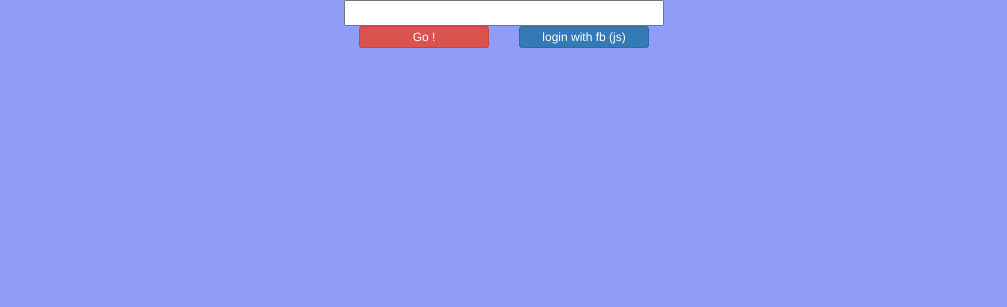
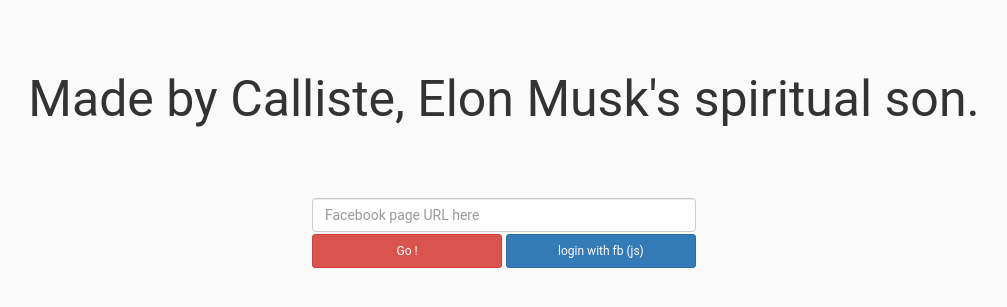
Before and after one commit to CallisteHanriat/CallisteHanriat.github.io, a PHP site: page / in a window 1280 px wide. Shown: the top 307 px of the page, without its empty margins (136-1143 px from the left). Run offline with PHP 8.4, Linux system fonts and the light colour scheme; some libraries are stand-ins or nearby versions.

Commit message:
Adding design

```diff
--- a/count.html
+++ b/count.html
@@ -4,18 +4,15 @@
     <link rel="stylesheet" href="odometer-theme-minimal.css" >
     <link rel="stylesheet" href="https://maxcdn.bootstrapcdn.com/bootstrap/3.3.6/css/bootstrap.min.css" >
     <link rel="stylesheet" href="liveCount.css" >
-    <script src="odometer.min.js"></script>
-    <script src="jquery-2.2.3.js"></script>
-    <script type="text/javascript" src="count.js"></script>
     <meta charset="utf-8">
     <title>count</title>
   </head>
 
   <body>
-
+    <div class="intro_text">Made by Calliste, Elon Musk's spiritual son.</div>
     <div id="search_box">
-        <input type="text" name="pageId" value="" id="inputPageId">
-        <div id = "tow_buttons" class="row">
+        <input placeholder = "Facebook page URL here" class="form-control" type="text" name="pageId" value="" id="inputPageId"/>
+        <div id = "tow_buttons" class="">
             <div class =    "col-md-6">
                 <button type="button" name="button" id="submitButton" class= "btn btn-xs btn-danger">Go ! </button>
             </div>
@@ -27,8 +24,14 @@
         <br>
     </div>
     <div id="number_of_likes"></div>
+
+    <h1 id="fb-welcome"></h1>
+
+
+    <script src="odometer.min.js"></script>
+    <script src="jquery-2.2.3.js"></script>
+    <script type="text/javascript" src="count.js"></script>
     <script>
-
       var pageId ="teslamotors";
       var isCo;
       var token;
@@ -40,6 +43,7 @@
           cookie     : true,
           version    : 'v2.6'
         });
+
         onload();
       };
 
@@ -50,7 +54,6 @@
         js.src = "//connect.facebook.net/en_US/sdk.js";
         fjs.parentNode.insertBefore(js, fjs);
       } (document, 'script', 'facebook-jssdk'));
-
     </script>
 
   </body>
--- /dev/null
+++ b/index.php
@@ -0,0 +1,3 @@
+<?php
+  require_once("count.html");
+?>
--- a/liveCount.css
+++ b/liveCount.css
@@ -1,6 +1,18 @@
 body {
-  background-color: #8f9df7;
+  background-color: #fafafa;
+  margin-top: 5%;
+  font-family: Roboto;
+  line-height: 1.4;
+  font-weight: normal;
+  font-stretch: normal;
+  font-size: 16px;
+}
 
+.intro_text {
+  position: relative;
+  font-size: 50px;
+  width: 100%;
+  text-align: center;
 }
 
 #number_of_likes {
@@ -8,11 +20,12 @@
     width: 100%;
     margin: auto;
     text-align: center;
-    font-size: 50px;
+    font-size: 60px;
 }
 
 #search_box {
-    width : 25%;
+    padding-top: 5%;
+    width : 30%;
     margin : auto;
 }
 
@@ -21,14 +34,22 @@
 }
 
 #tow_buttons {
+    margin-top: 2px;
     width : 100%;
-    margin : auto;
+    height: 34px;
 }
 
+.col-md-6 {
+  height: 100%;
+  padding: 0px;
+}
 #submitButton {
-    width : 100%;
+    width : 99%;
+    height: 100%;
 }
 
 #loginButton {
-    width : 100%;
+    width : 99%;
+    float: right;
+    height: 100%;
 }
```
